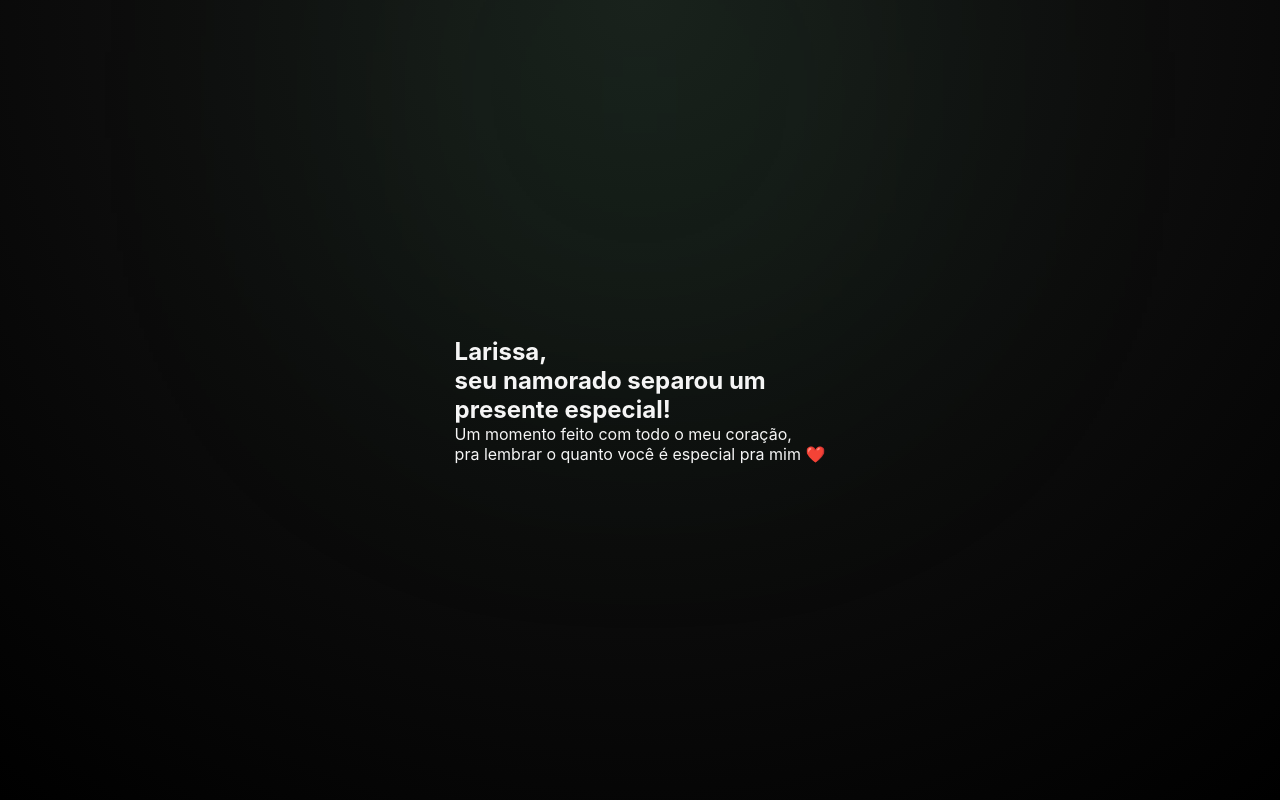
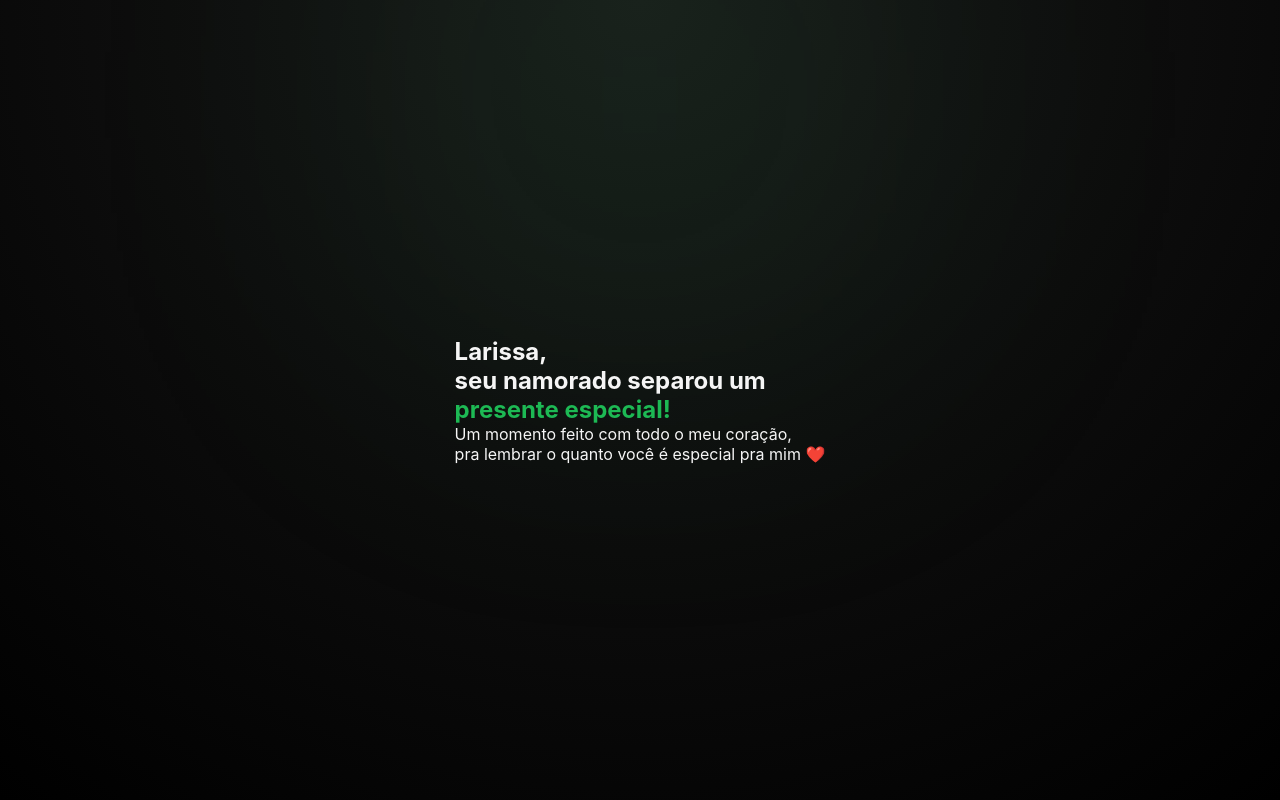
Before and after one commit to Ale-ara/amorlarissa, a plain HTML site: page index.html in a window 1280 px wide. Shown: the top 800 px of the page. Drawn offline with Linux system fonts and the light colour scheme.

Commit message:
Update style.css

```diff
--- a/style.css
+++ b/style.css
@@ -142,6 +142,28 @@ body {
     opacity: 1;
     transform: translateY(0);
   }
+}
+
+.titulo span {
+  display: inline-block;
+  opacity: 0;
+  transform: translateY(20px);
+  animation: subir 0.6s ease forwards;
+}
+
+.titulo span:nth-child(1) { animation-delay: 0.3s; }
+.titulo span:nth-child(2) { animation-delay: 0.8s; }
+.titulo span:nth-child(3) { animation-delay: 1.3s; }
+
+@keyframes subir {
+  to {
+    opacity: 1;
+    transform: translateY(0);
+  }
+}
+
+.destaque {
+  color: #1db954;
 }
 
 /* ========================= */
```
